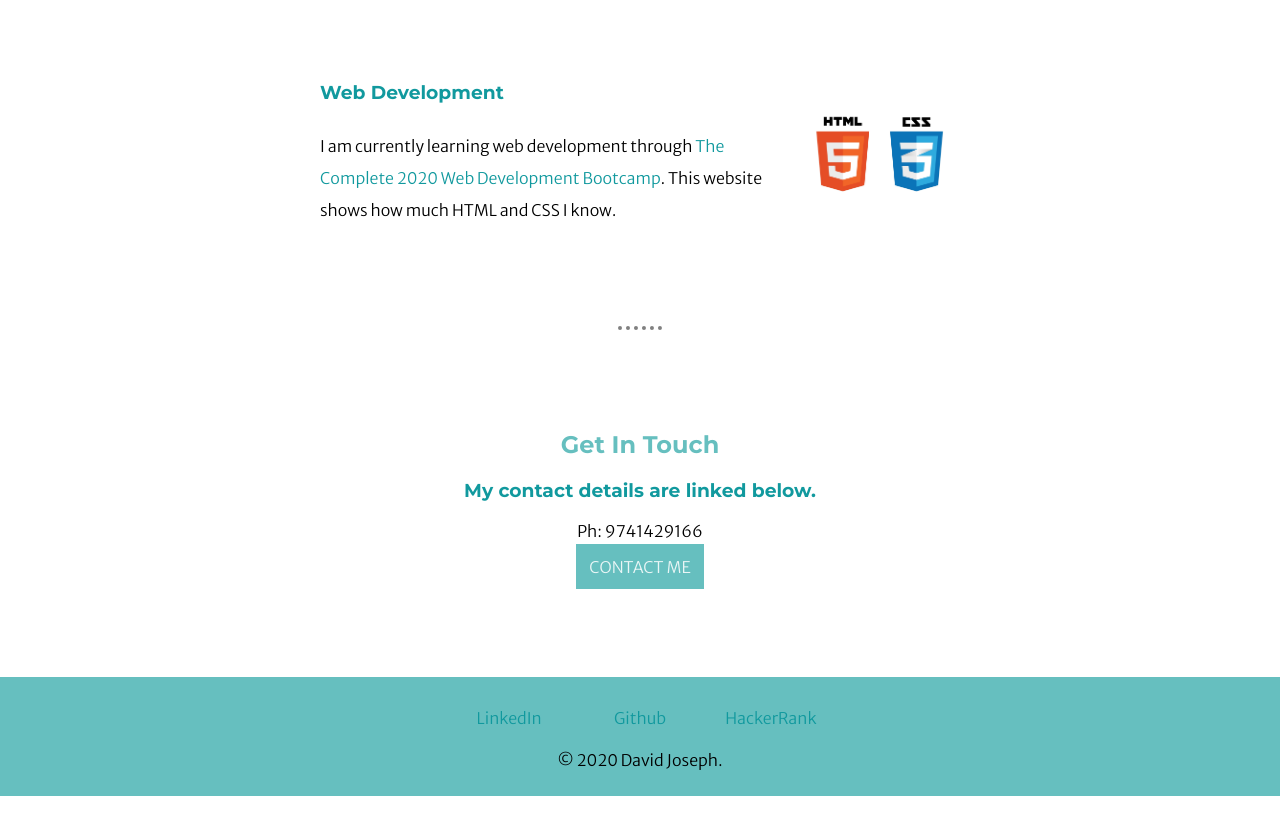
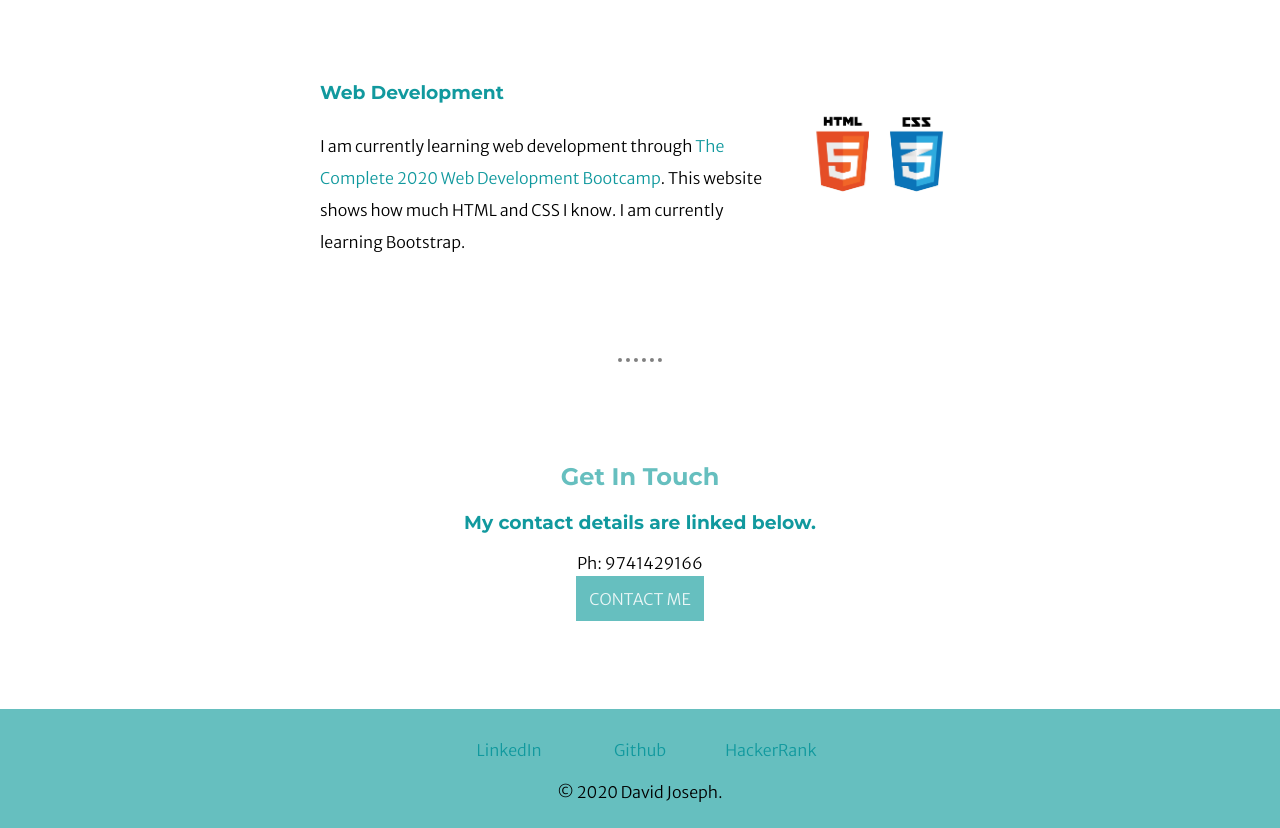
Before and after one commit to DEEJ4Y/Stylized-Personal-Website, a plain HTML site: page index.html in a window 1280 px wide. Shown: the part 1680-2508 px from the top of the page. Before the commit the page ends 2476 px from the top, so only its background shows below. Drawn offline with Linux system fonts and the light colour scheme.

Commit message:
added content

```diff
--- a/index.html
+++ b/index.html
@@ -47,14 +47,15 @@
                 <h3>Web Development</h3>
                 <p>I am currently learning web development through <a
                         href="https://www.udemy.com/course/the-complete-web-development-bootcamp/" target="_blank">The
-                        Complete 2020 Web Development Bootcamp</a>. This website shows how much HTML and CSS I know.</p>
+                        Complete 2020 Web Development Bootcamp</a>. This website shows how much HTML and CSS I know. I
+                    am currently learning Bootstrap.</p>
             </div>
         </div>
         <hr>
         <div class="contact-me">
             <h2>Get In Touch</h2>
             <h3>My contact details are linked below.</h3>
-            <p>Ph: 9741429166</p>
+            <p class="ph-number">Ph: 9741429166</p>
             <a class="btn" href="mailto:davidjosephind@gmail.com">CONTACT ME</a>
         </div>
     </div>
```
